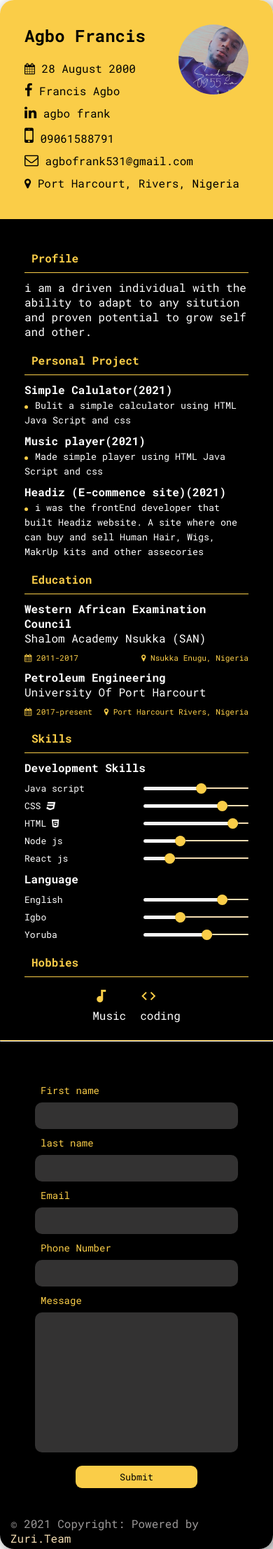
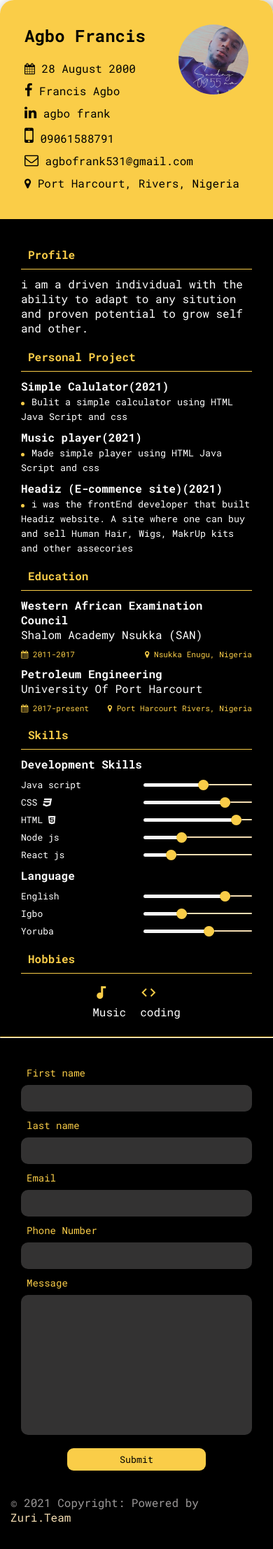
Before and after one commit to Agbo-Frank/zuri-task2-be1, a Node server app: page / in a window 390 px wide. Shown: the whole page at 70% size. After the commit the page ends 2175 px from the top, so only its background shows below. Run offline with Node 20, Linux system fonts and the light colour scheme.

Commit message:
Update index.css

```diff
--- a/zuri-task2-BE1/public/index.css
+++ b/zuri-task2-BE1/public/index.css
@@ -247,6 +247,7 @@
                 display: block;
                 padding: 35px;
                 position: relative;
+                border-radius: 0:
             }
             .header h2{
                 margin-bottom: 15px;
@@ -260,7 +261,10 @@
             }
             .body{
                display: block;
-               padding: 35px 35px 15px;
+               padding: 30px 30px 15px;
+            }
+            form{
+               padding: 30px 30px 15px;
             }
             .input-group{
                display: block;
@@ -269,4 +273,7 @@
             .input-group > .input-field{
                width: 100%;
             }
+               footer{
+            border-radius: 0;
+           }
         }
```
